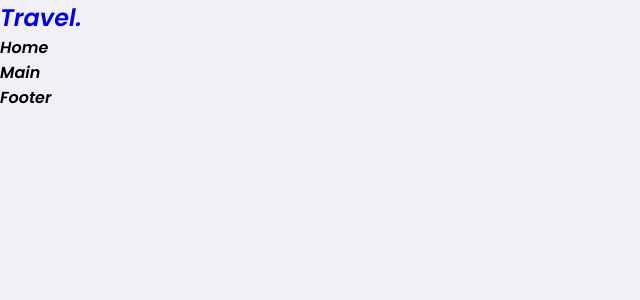
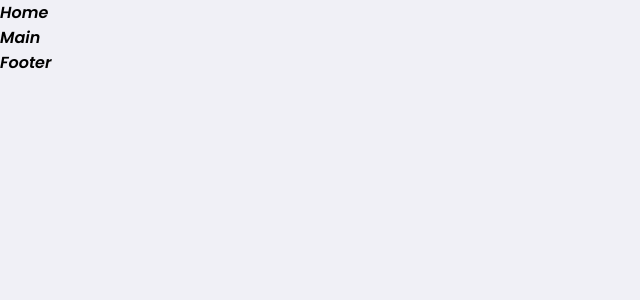
Before and after one commit to MHS676/Travel-React-js, a React (Create React App) app: page / in a window 1280 px wide. Shown: the top 300 px of the page, without its empty margins (0-640 px from the left). Built offline with nearby package versions, Linux system fonts and the light colour scheme.

Commit message:
Restart Project

```diff
--- a/src/Components/Navbar/Navbar.jsx
+++ b/src/Components/Navbar/Navbar.jsx
@@ -6,7 +6,7 @@ const Navbar = () => {
       <header className="header flex">
         <div className="logoDiv">
           <a href="/" className="logo flex">
-            <h1>Travel.</h1>
+            <h1> </h1>
           </a>
         </div>
       </header>
```
